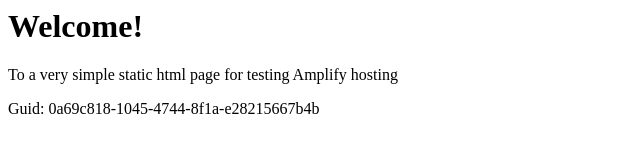
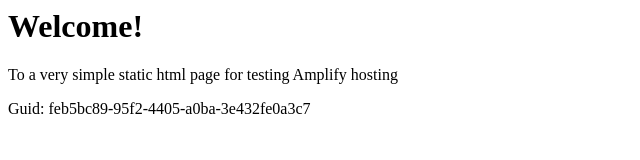
Before and after one commit to aws-aemilia-lhr/Github-PR-Commit-Integration-Test-DoNotTouch-GitHubWebhookPushCanaryTest-v1-preprod-eu-west-2, a website: page src/index.html in a window 1280 px wide. Shown: the full height of the page, 0-640 px from the left. Drawn offline with Linux system fonts and the light colour scheme.

Commit message:
commit from integ tests

```diff
--- a/src/index.html
+++ b/src/index.html
@@ -12,6 +12,6 @@
 <body>
     <h1>Welcome!</h1>
     <p>To a very simple static html page for testing Amplify hosting</p>
-    <p>Guid: 0a69c818-1045-4744-8f1a-e28215667b4b</p></body>
+    <p>Guid: feb5bc89-95f2-4405-a0ba-3e432fe0a3c7</p></body>
 
 </html>
```
